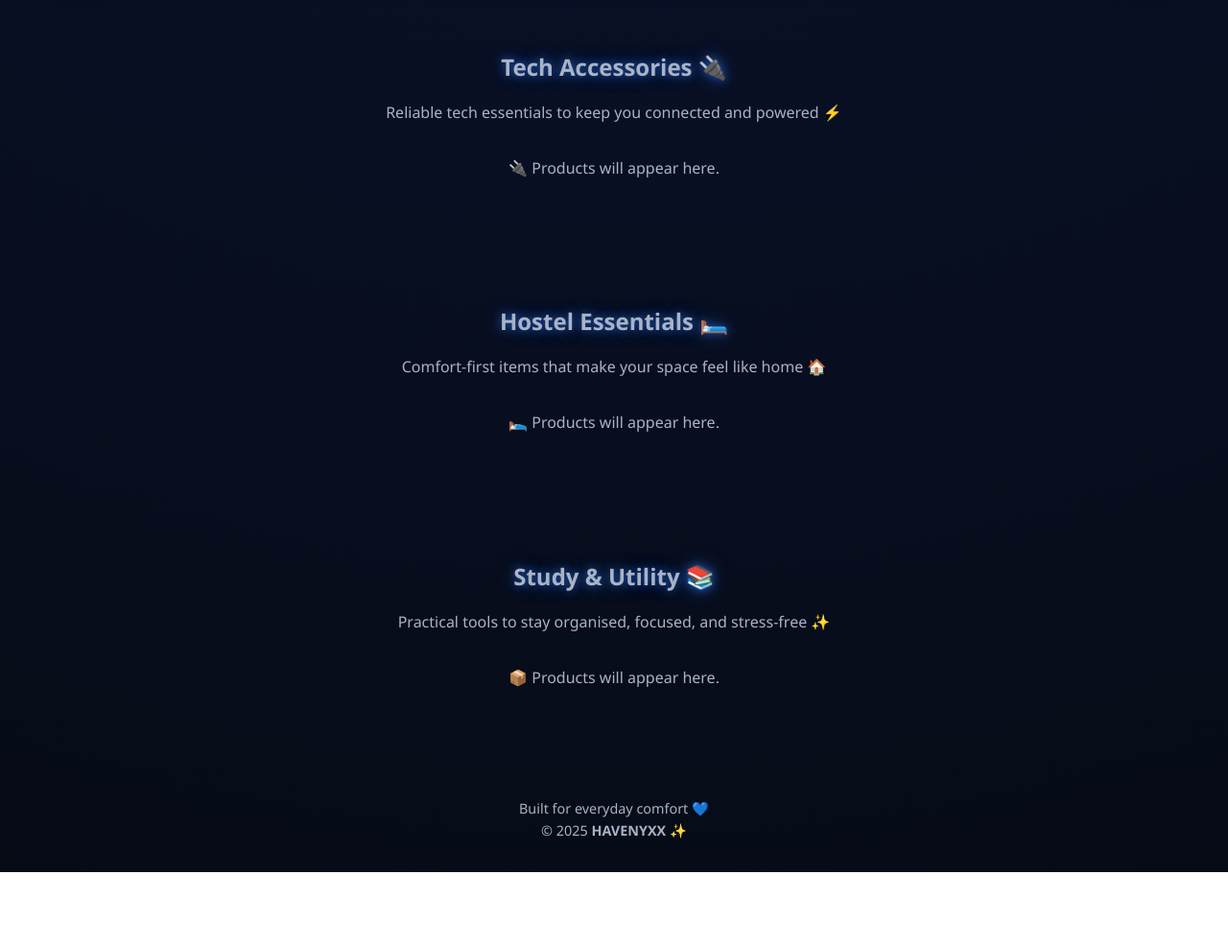
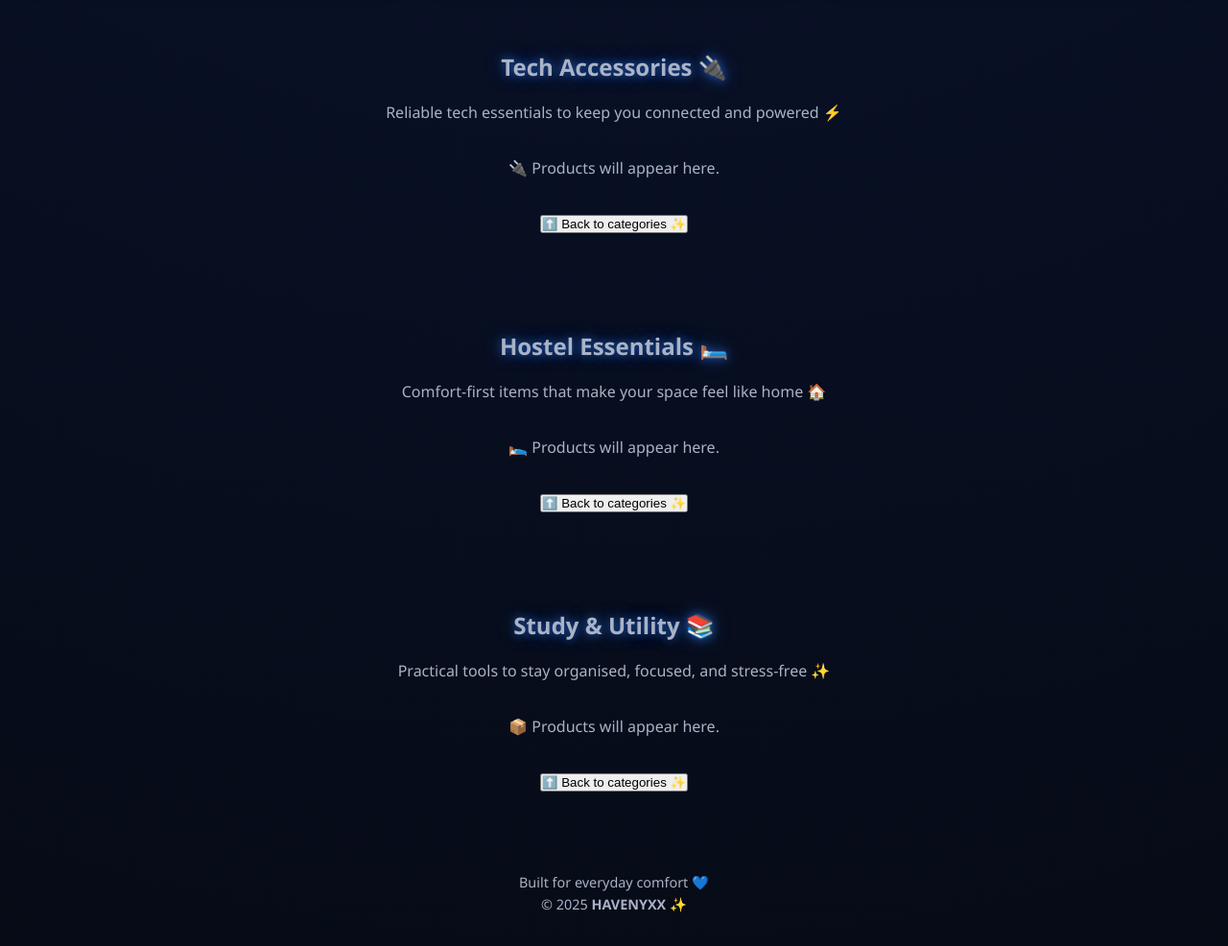
Before and after one commit to havenyxxgh/havenyxxgh, a plain HTML site: page haven-haus.html in a window 1280 px wide. Shown: the part 992-1978 px from the top of the page at 96% size. Before the commit the page ends 1901 px from the top, so only its background shows below. Drawn offline with Linux system fonts and the light colour scheme.

Commit message:
Update haven-haus.html

```diff
--- a/haven-haus.html
+++ b/haven-haus.html
@@ -74,6 +74,10 @@
     <p class="division-text">
       🔌 Products will appear here.
     </p>
+    <button class="back-btn" onclick="resetView()">
+  ⬆️ Back to categories ✨
+</button>
+
   </section>
 
   <!-- 🛏️ HOSTEL SECTION -->
@@ -86,6 +90,10 @@
     <p class="division-text">
       🛌 Products will appear here.
     </p>
+    <button class="back-btn" onclick="resetView()">
+  ⬆️ Back to categories ✨
+</button>
+
   </section>
 
   <!-- 📚 UTILITY SECTION -->
@@ -98,6 +106,10 @@
     <p class="division-text">
       📦 Products will appear here.
     </p>
+    <button class="back-btn" onclick="resetView()">
+  ⬆️ Back to categories ✨
+</button>
+
   </section>
 
   <!-- 🌙 FOOTER -->
```
